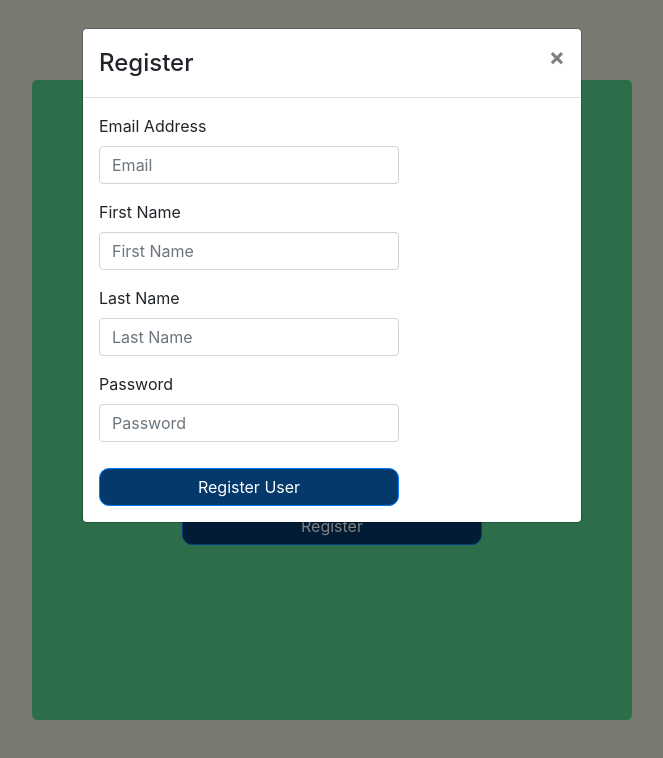
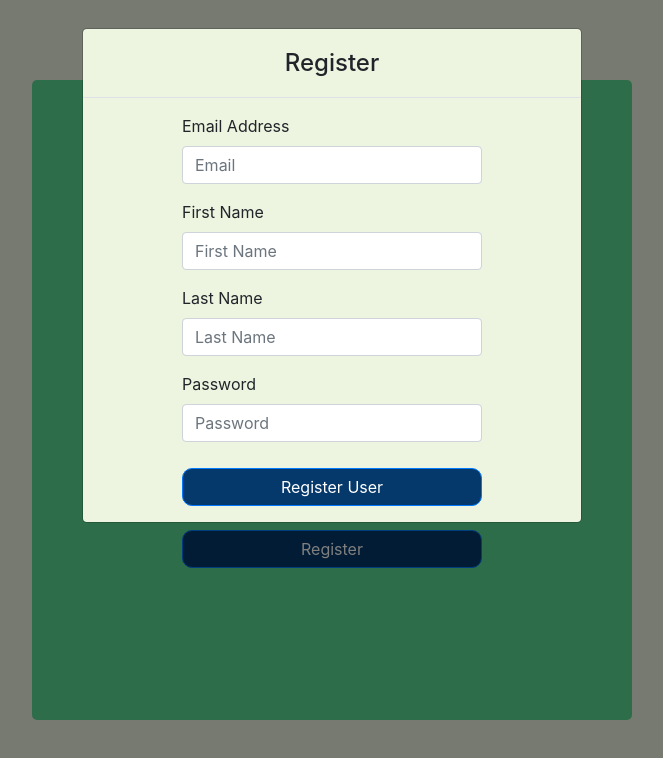
Before and after one commit to EmilK15/NERGM, a React app: page / in a window 1280 px wide. Both pictures are taken after a click on the button "Register". Shown: the whole page, without its empty margins (308-971 px from the left). Built offline with nearby package versions, Linux system fonts and the light colour scheme; what apollo-upload-client would draw is missing.

Commit message:
Added styling for registration modal on front-end.

```diff
--- a/client/components/presentation/Register.js
+++ b/client/components/presentation/Register.js
@@ -15,9 +15,9 @@ const Register = () => {
     return (
         <div>
             <Button className="register-btn" onClick={handleShow}>Register</Button>
-            <Modal show={show} onHide={handleClose}>
-                <Modal.Header closeButton>
-                    <Modal.Title>Register</Modal.Title>
+            <Modal show={show} onHide={handleClose} className="register-modal">
+                <Modal.Header className="register-header">
+                    <Modal.Title className="register-modal-title">Register</Modal.Title>
                 </Modal.Header>
                 <Formik
                     initialValues={{
--- a/public/stylesheets/partials/_form.scss
+++ b/public/stylesheets/partials/_form.scss
@@ -12,3 +12,8 @@
 #input-email, #input-pw, #input-fName, #input-lName {
     width: 300px;
 }
+
+.login-title {
+    font-size: 2rem;
+    margin-bottom: 30px;
+}
--- /dev/null
+++ b/public/stylesheets/partials/_modal.scss
@@ -0,0 +1,13 @@
+.register-modal .modal-content {
+    background-color: $pent-color;
+    align-items: center;
+}
+
+.register-modal-title {
+    width: 100%;
+    text-align: center;
+}
+
+.register-header {
+    width: 100%;
+}
--- a/public/stylesheets/styles.scss
+++ b/public/stylesheets/styles.scss
@@ -1,4 +1,5 @@
 @import 'partials/colors';
 @import 'partials/form';
 @import 'partials/buttons';
+@import 'partials/modal';
 @import 'partials/main';
```
